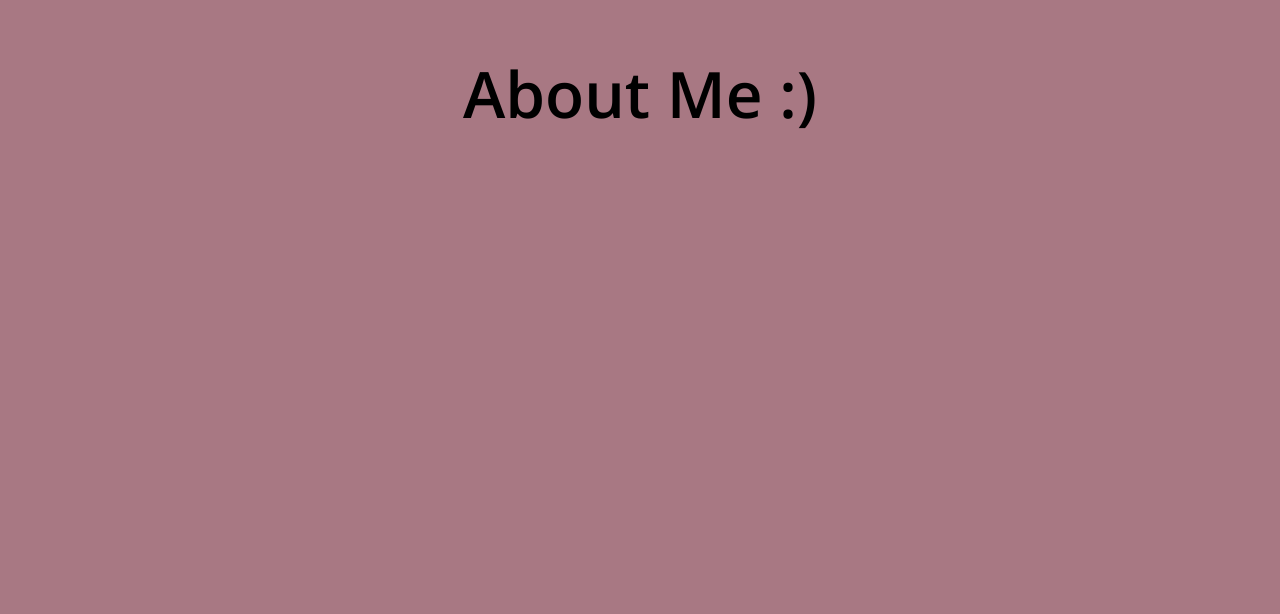
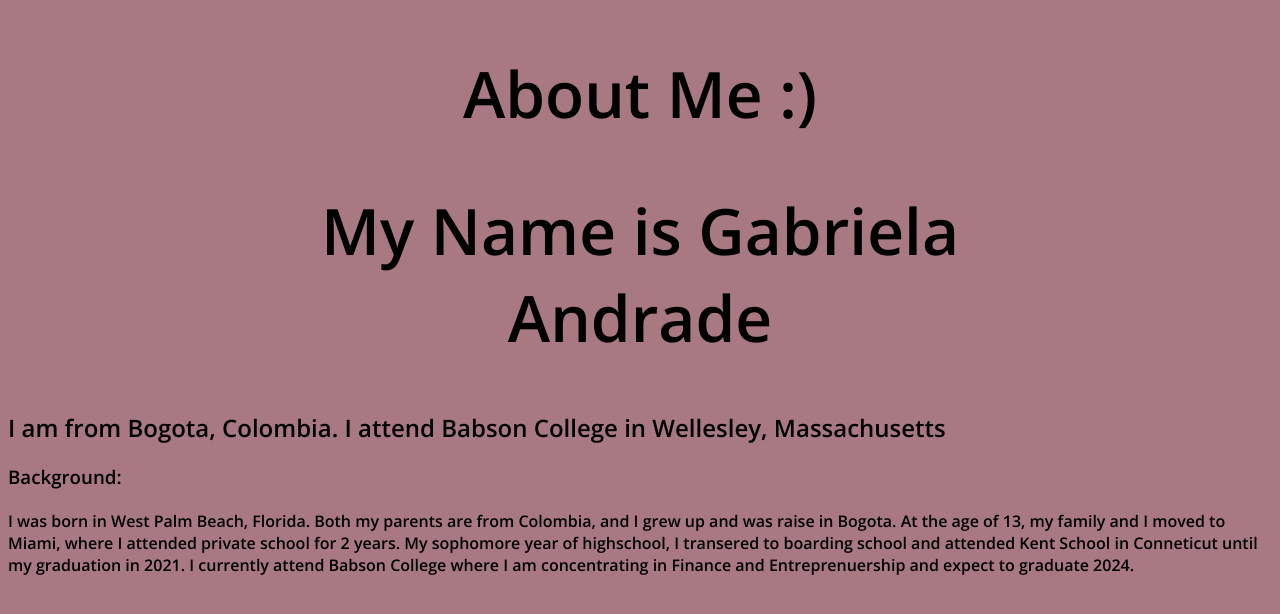
Before and after one commit to gabrielaandradel/gabrielaandradel.github.io, a plain HTML site: page bio.html in a window 1280 px wide. Drawn offline with nearby package versions, Linux system fonts and the light colour scheme.

Commit message:
bio changes

```diff
--- a/bio.html
+++ b/bio.html
@@ -30,6 +30,10 @@
   </style>
 
   <body>
+    <h1>My Name is Gabriela Andrade </h1>
+    <h2>I am from Bogota, Colombia. I attend Babson College in Wellesley, Massachusetts</h2>
+    <h3>Background:</h3>
+    <h4> I was born in West Palm Beach, Florida. Both my parents are from Colombia, and I grew up and was raise in Bogota. At the age of 13, my family and I moved to Miami, where I attended private school for 2 years. My sophomore year of highschool, I transered to boarding school and attended Kent School in Conneticut until my graduation in 2021. I currently attend Babson College where I am concentrating in Finance and Entreprenuership and expect to graduate 2024.</h4>
 
   </body>
   </html>
```
